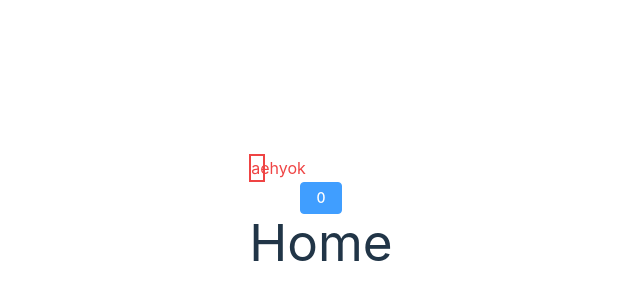
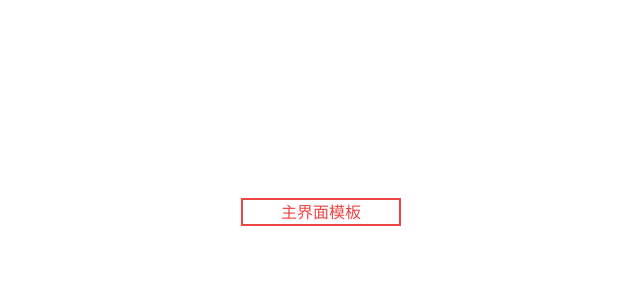
Before and after one commit to aehyok/vite-vue3-naiveui, a Vue app: page /#/home in a window 1280 px wide. Shown: the part 188-488 px from the top of the page, without its empty margins (319-959 px from the left). Built offline with nearby package versions, Linux system fonts and the light colour scheme.

Commit message:
feat: 添加首页模板初始化

```diff
--- a/components.d.ts
+++ b/components.d.ts
@@ -14,6 +14,7 @@ declare module 'vue' {
     ElInput: typeof import('element-plus/es')['ElInput']
     ElLink: typeof import('element-plus/es')['ElLink']
     ElSpace: typeof import('element-plus/es')['ElSpace']
+    Layout: typeof import('./src/components/layout/index.vue')['default']
     RouterLink: typeof import('vue-router')['RouterLink']
     RouterView: typeof import('vue-router')['RouterView']
   }
--- a/src/App.vue
+++ b/src/App.vue
@@ -1,22 +1,23 @@
 <template>
-  <div class="w-4 text-red-500 border-2 border-red-500 ">aehyok</div>
-  <el-button type="primary" @click="changeClick">{{ count }}</el-button>
-  <router-view />
+  <router-view v-if="!showLayout" />
+  <Layout v-if="showLayout" />
 </template>
 
 <script setup lang="ts">
-import { ref } from 'vue';
-import { useRouter } from 'vue-router';
+import { ref, watch } from 'vue';
+import { useRoute } from 'vue-router';
+import Layout from '@/components/layout/index.vue'
+const route = useRoute()
 
-const router = useRouter()
+const showLayout = ref<boolean>(false)
 
-const changeClick = () => {
-  count.value = count.value + 1
+watch(
+  () => route.path,
+  () => {
+    showLayout.value = route.meta.showLayout as boolean
+  },
+)
 
-  router.push('/login')
-}
-
-const count = ref(0)
 </script>
 <style scoped>
 .logo {
--- /dev/null
+++ b/src/components/layout/index.vue
@@ -0,0 +1,3 @@
+<template>
+    <div class="w-40 text-red-500 border-2 border-red-500 ">主界面模板</div>
+</template>
--- a/src/router/index.ts
+++ b/src/router/index.ts
@@ -11,6 +11,7 @@ const routes = [
         component: () => import(/* webpackChunkName: "home" */ "@/views/home/index.vue"),
         meta: {
             title: "首页",
+            showLayout: true,
         },
     },
     {
@@ -19,6 +20,7 @@ const routes = [
         component: () => import(/* webpackChunkName: "login" */ "@/views/login/index.vue"),
         meta: {
             title: "登录",
+            showLayout: false,
         },
     },
 ]
--- /dev/null
+++ b/src/views/login/find-password.vue
@@ -0,0 +1,3 @@
+<template>
+    <div class="w-40 text-red-500 border-2 border-red-500 ">查找密码</div>
+</template>
--- a/src/views/login/index.vue
+++ b/src/views/login/index.vue
@@ -1,7 +1,3 @@
 <template>
-    <div>
-        <h1>Login</h1>
-    </div>
+    1111
 </template>
-<script setup lang="ts">
-</script>
--- a/tsconfig.app.json
+++ b/tsconfig.app.json
@@ -14,6 +14,7 @@
     "moduleDetection": "force",
     "noEmit": true,
     "jsx": "preserve",
+    "jsxImportSource": "vue",
 
     /* Linting */
     "strict": true,
```
Also changed, not shown: public/images/login/login-bg.png (added).
